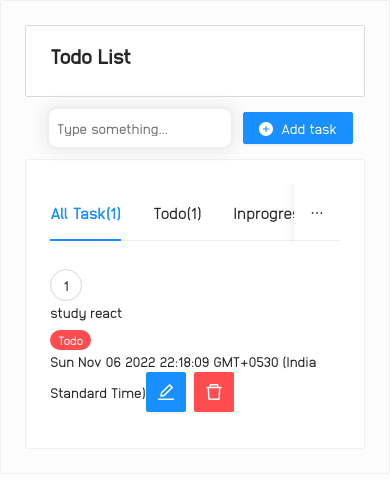
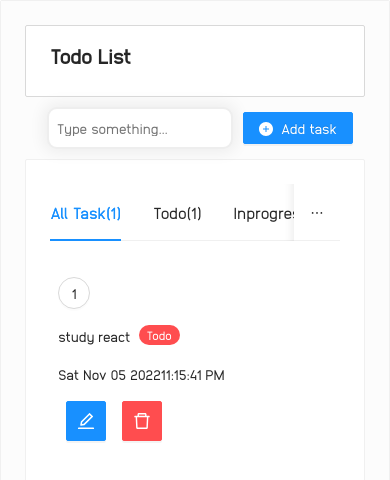
Before and after one commit to mohamed-ithiris/react-test-app, a React (Create React App) app: page / in a window 390 px wide. Shown: the top 480 px of the page. Built offline with nearby package versions, Linux system fonts and the light colour scheme.

Commit message:
Date added

```diff
--- a/src/components/TodoApp.js
+++ b/src/components/TodoApp.js
@@ -19,12 +19,13 @@ export default function TodoApp() {
     const taskValue = React.useRef();
     const [openDialog, setOpenDialog] = useState(false);
     const [editTask, setEditTask] = useState({ id: "", task: "", status: "" });
+    const currentDate = new Date();
     const [todos, setTodos] = useState([
         {
             id: "1",
             task: "study react",
             status: "Todo",
-            created: "Sun Nov 06 2022 22:18:09 GMT+0530 (India Standard Time)"
+            created: currentDate.toDateString() + currentDate.toLocaleTimeString(),
         },
     ]);
 
@@ -39,7 +40,7 @@ export default function TodoApp() {
             id: uuid(),
             task: newTaskValue,
             status: "Todo",
-            created: Date(),
+            created: currentDate.toDateString() + " " + currentDate.toLocaleTimeString(),
         }
         todosList.push(newTask);
         setTodos(todosList);
@@ -56,7 +57,6 @@ export default function TodoApp() {
             if (data.id === editTask.id) {
                 data.task = editTask.task;
                 data.status = editTask.status;
-                data.created = Date();
             }
             return data;
         });
--- a/src/components/TodoBox.js
+++ b/src/components/TodoBox.js
@@ -1,16 +1,20 @@
 import PropTypes from "prop-types";
-import { List, Button, Badge, Space } from 'antd';
+import { List, Button, Badge } from 'antd';
 import { DeleteOutlined, EditOutlined } from '@ant-design/icons';
 
 export default function TodoBox({ sNo, id, todoValue, todoStatus, todoCreated, onDeleteTask, onEditTask }) {
     return (
         <List.Item>
+            <section className="todoSection">
+                <div>
                     <Button type="default" shape="circle" className="mr-2">
                         {sNo}
                     </Button>
-            <List.Item.Meta
-                title={todoValue}
-                description={
+                </div>
+                <div>
+                    <span>
+                        {todoValue}
+                    </span>
                     <Badge
                         style={{
                             backgroundColor: todoStatus === "Todo" ? "#ff4d4f" :
@@ -19,10 +23,11 @@ export default function TodoBox({ sNo, id, todoValue, todoStatus, todoCreated, o
                         }}
                         count={todoStatus}
                     />
-                }
-            />
+                </div>
+                <div>
                     {todoCreated}
-            <Space>
+                </div>
+                <div>
                     <Button
                         type="primary"
                         icon={<EditOutlined />}
@@ -36,7 +41,8 @@ export default function TodoBox({ sNo, id, todoValue, todoStatus, todoCreated, o
                         size={"large"}
                         onClick={() => onDeleteTask(id)}
                     />
-            </Space>
+                </div>
+            </section>
         </List.Item>
     )
 }
--- a/src/index.css
+++ b/src/index.css
@@ -67,3 +67,73 @@ body {
 .mr-2 {
   margin-right: 2%;
 }
+
+.todoSection {
+  display: flex;
+  width: 100%;
+  align-items: center;
+}
+
+.todoSection div:first-child {
+  width: 10%;
+}
+
+.todoSection div:nth-child(2) {
+  display: flex;
+  justify-content: space-between;
+  width: 35%;
+}
+
+.todoSection div:nth-child(3) {
+  width: 35%;
+  display: flex;
+  justify-content: center;
+}
+
+.todoSection div:last-child {
+  width: 20%;
+  display: flex;
+  justify-content: space-evenly;
+}
+
+@media(max-width:700px) {
+  .todoSection {
+    flex-direction: column;
+  }
+
+  .todoSection div:first-child {
+    width: 100%;
+    align-items: flex-start;
+    justify-content: flex-start;
+    padding: 8px;
+  }
+
+  .todoSection div:nth-child(2) {
+    width: 100%;
+    align-items: flex-start;
+    justify-content: flex-start;
+    padding: 8px;
+  }
+
+  .todoSection div:nth-child(2) span {
+    margin-right: 8px;
+  }
+
+  .todoSection div:nth-child(3) {
+    width: 100%;
+    align-items: flex-start;
+    justify-content: flex-start;
+    padding: 8px;
+  }
+
+  .todoSection div:last-child {
+    width: 100%;
+    align-items: flex-start;
+    justify-content: flex-start;
+    padding: 8px;
+  }
+
+  .todoSection div:last-child button {
+    margin: 0 8px;
+  }
+}
```
Lines whose indentation alone changed are shown as unchanged.
